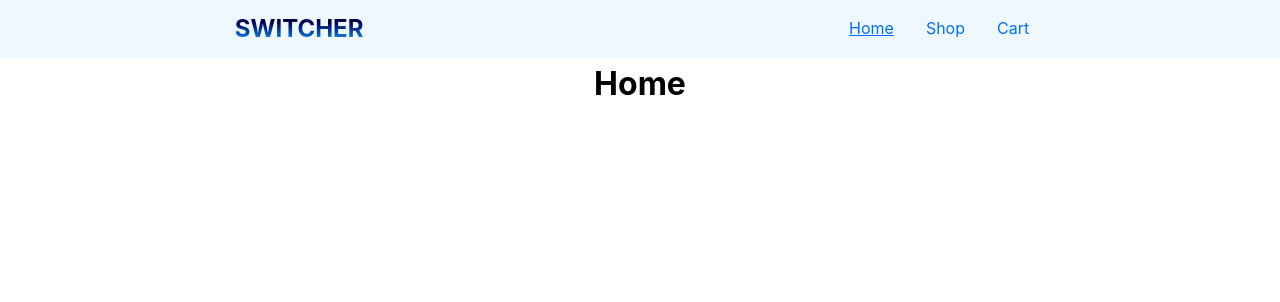
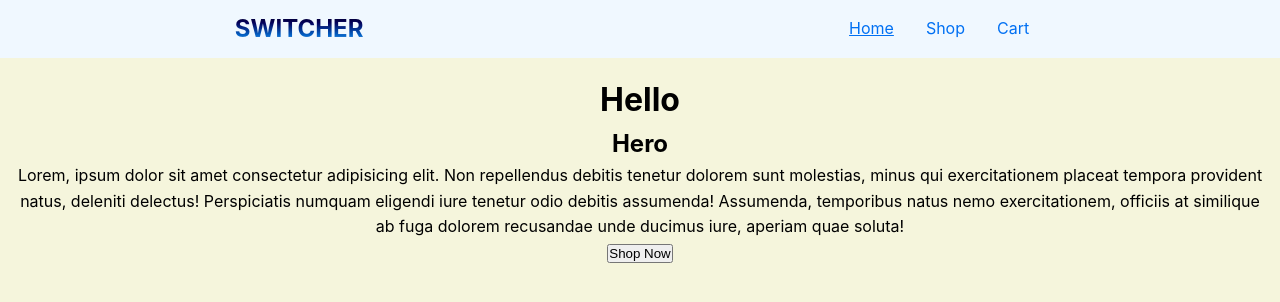
Before and after one commit to maj-rf/shopping-cart, a React (Create React App) app: page /#/ in a window 1280 px wide. Shown: the top 302 px of the page. Built offline with nearby package versions, Linux system fonts and the light colour scheme.

Commit message:
modify Home using css modules

```diff
--- a/src/pages/Home.tsx
+++ b/src/pages/Home.tsx
@@ -1,7 +1,11 @@
+import { Hero } from '../components/Hero';
+import util_styles from '../styles/utils.module.css';
+
 export const Home = () => {
   return (
-    <div>
-      <h1>Home</h1>
+    <div className={util_styles.container}>
+      <h1>Hello</h1>
+      <Hero />
     </div>
   );
 };
```
